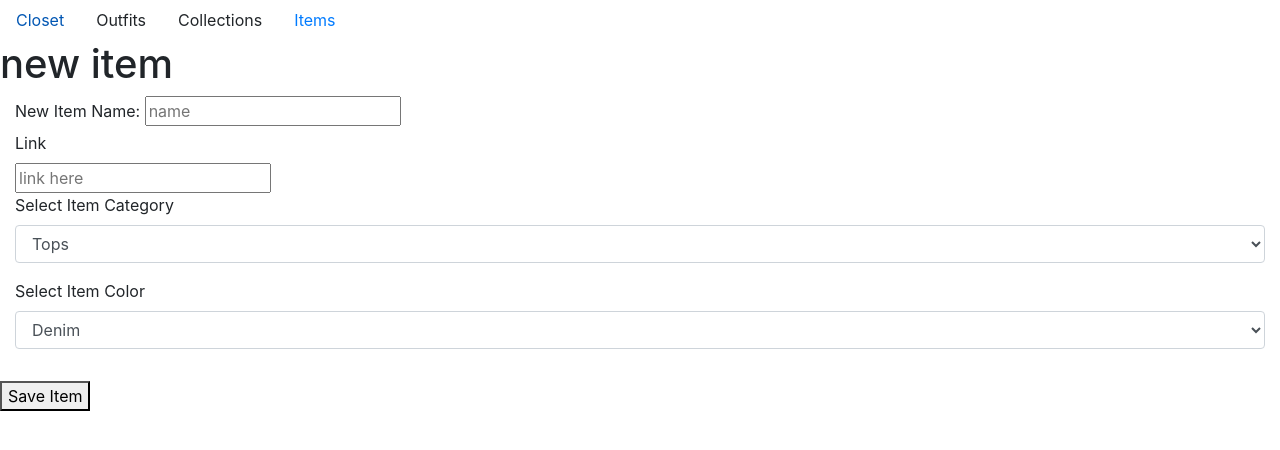
After one commit to jennifercarreno/closet-app, a Flask app: template templates/items_edit.html in a window 1280 px wide. The commit adds this page. Shown: the top 450 px of the page. Run offline with Flask 2, Linux system fonts and the light colour scheme; the template is opened without the code that fills it, so the values that code supplies are empty; some libraries are stand-ins or nearby versions.

Commit message:
users can update items

```diff
--- a/app.py
+++ b/app.py
@@ -63,6 +63,36 @@ def items_delete(item_id):
     items.delete_one({'_id': ObjectId(item_id)})
     return redirect(url_for('.items'))
 
+#edit an item
+@app.route('/items/<item_id>/edit', methods=['POST'])
+def items_edit(item_id):
+    items=db.items
+    item = items.find_one({'_id': ObjectId(item_id)})
+    return render_template('items_edit.html', item=item)
+
+#updates an item
+@app.route('/items/<item_id>/update', methods=['POST'])
+def items_update(item_id):
+    items=db.items
+    updated_item = {
+       'name': request.form.get('name'),
+        # 'item-photo': request.form.get('item-photo'),
+        'link': request.form.get('photo-link'),
+        'category': request.form.get('category'),
+        'color':request.form.get('color')
+    }
+    # set the former playlist to the new one we just updated/edited
+    items.update_one(
+        {'_id': ObjectId(item_id)},
+        {'$set': updated_item})
+
+    item=items.find_one({'_id': ObjectId(item_id)})
+    print(item['name'])
+    # take us back to the playlist's show page
+    return redirect(url_for('item_show', item_id=item_id))
+
+
+
 # @app.route('/uploader', methods = ['GET', 'POST'])
 # def upload_file():
 #    if request.method == 'POST':
--- /dev/null
+++ b/templates/items_edit.html
@@ -0,0 +1,63 @@
+<!-- templates/item_new.html -->
+{% extends 'base.html' %}
+
+{% block content %}
+
+<h1> new item </h1>
+
+<form method="POST" action="/items/{{item._id}}/update">
+    <!-- item name -->
+    <div class="col">
+        <label for='item-name'>New Item Name: </label>
+        <input id='item-name' type='text' name='name' value='{{ item.name }}' placeholder="name"/>
+    </div>
+
+
+    <!-- item picture link or upload -->
+    <div class="col">
+        <!-- <label for='item-photo'>Upload a Photo or Link </label> <br>
+        <input id='item-photo' type="file"> -->
+
+        <label for='photo-link'>Link </label> <br>
+        <input id='photo-link' type="text" name="photo-link" placeholder="link here" value='{{ item.link }}'>
+    </div>
+
+    <!-- add tags -->
+    <div class="col">
+        <div class="form-group">
+            <label for="category">Select Item Category</label>
+            <select class="form-control" id="category" name="category" type="select" value='{{ item.category }}'>
+              <option>Tops</option>
+              <option>Bottoms</option>
+              <option>Dresses</option>
+              <option>Sweaters and Jackets</option>
+              <option>Activewear</option>
+              <option>Accessories</option>
+              <option>Shoes</option>
+            </select>
+          </div>
+    </div>
+
+    <!-- adding color -->
+    <div class="col">
+        <div class="form-group">
+            <label for="color">Select Item Color</label>
+            <select class="form-control" id="color" name="color" type="select" value='{{ item.color }}'>
+              <option>Denim</option>
+              <option>Green</option>
+              <option>Grey</option>
+              <option>Orange</option>
+              <option>Pink</option>
+              <option>Purple</option>
+              <option>Red</option>
+              <option>White</option>
+              <option>Yellow</option>
+              <option>Other</option>
+            </select>
+          </div>
+    </div>
+
+    <button type='submit' class="mt-3">Save Item</button>
+</form>
+
+{% endblock %}
--- a/templates/items_show.html
+++ b/templates/items_show.html
@@ -14,4 +14,7 @@
     <button class='btn btn-primary' type='submit'>Delete</button>
 </form></p>
 
+<p><form method='POST' action= "/items/{{item._id}}/edit">
+    <button class='btn btn-primary' type='submit'>Edit</button>
+</form></p>
 {% endblock %}
```
